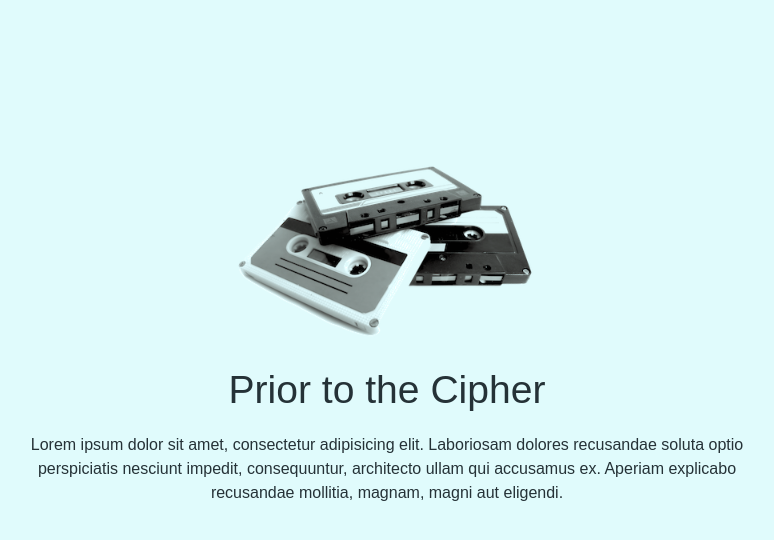
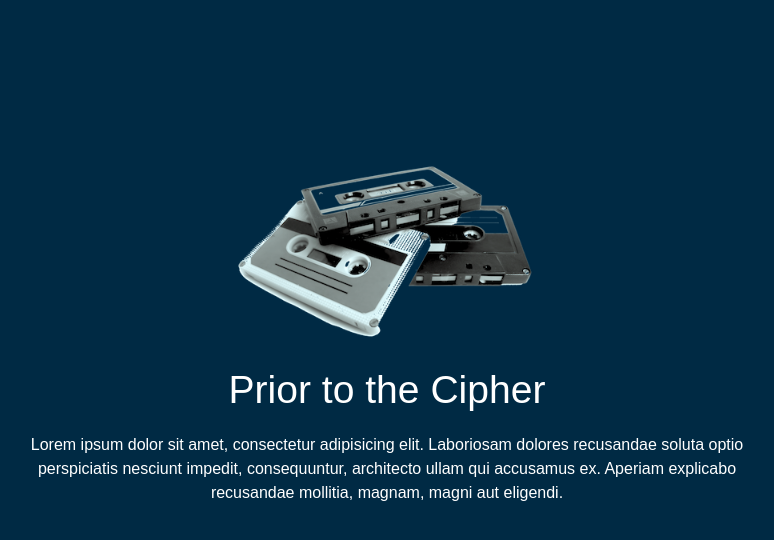
Before and after one commit to techtolentino/sidewalk-articles, a Jekyll site: the page built from index.html, in a window 1280 px wide. Shown: the top 540 px of the page, without its empty margins (253-1027 px from the left). Built offline with Jekyll 4.4.1, drawn with Linux system fonts in a browser that asks for light colours.

Commit message:
switching to 2016 colors

```diff
--- a/_sass/_base.scss
+++ b/_sass/_base.scss
@@ -3,8 +3,8 @@ html {
 }
 
 body {
-  font-weight: 400;
+  font-weight: 300;
   line-height: 1.5;
-  background: $light;
-  color: $dark;
+  background: $darkblue;
+  color: $white;
 }
--- a/_sass/_colors.scss
+++ b/_sass/_colors.scss
@@ -3,3 +3,16 @@ $gray: #5C6B73;
 $gray-mid: #9DB4C0;
 $gray-blue-light: #C2DFE3;
 $light: #E0FBFC;
+
+
+
+$magenta: #FF115B;
+$darkblue: #002A44;
+$grey: #ACADAD;
+$lightgrey: #F4F4F4;
+$midgrey: #CCCCCC;
+$offwhite: #FBFBFB;
+$blue: #00CBFF;
+$highlight: #FFFDE9;
+$white: #FFFFFF;
+$black: #323232;
```
